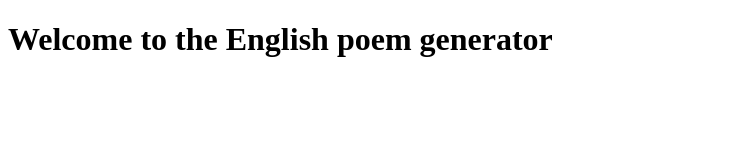
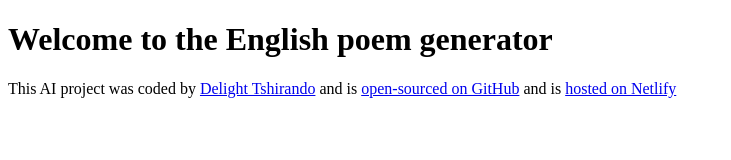
Before and after one commit to delightteekay/english-poem-generator, a plain HTML site: page index.html in a window 1280 px wide. Shown: the whole page, without its empty margins (0-731 px from the left). Drawn offline with Linux system fonts and the light colour scheme.

Commit message:
added the footer

```diff
--- a/index.html
+++ b/index.html
@@ -8,6 +8,11 @@
 </head>
 <body>
 <h1>Welcome to the English poem generator</h1>
+<footer>
+This AI project was coded by <a href="https://github.com/delightteekay/" target="_blank">Delight Tshirando</a>
+and is <a href="https://github.com/delightteekay/english-poem-generator" target="_blank">open-sourced on GitHub</a>
+and is <a href="https://english-poem-aigenerator.netlify.app/" target="_blank">hosted on Netlify</a>
+</footer>
 <script src="src/index.js"></script>
 </body>
 </html>
```
